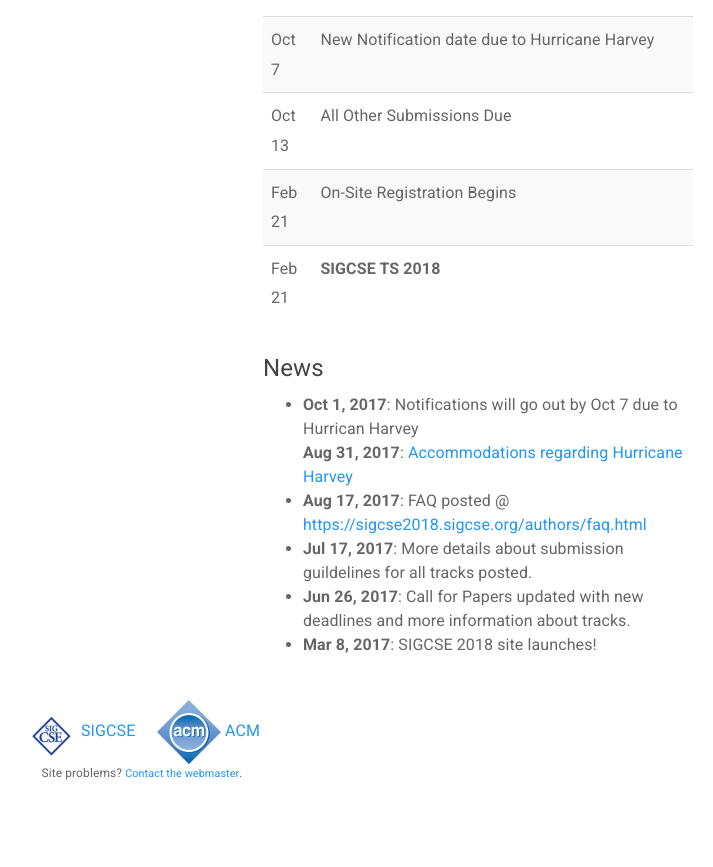
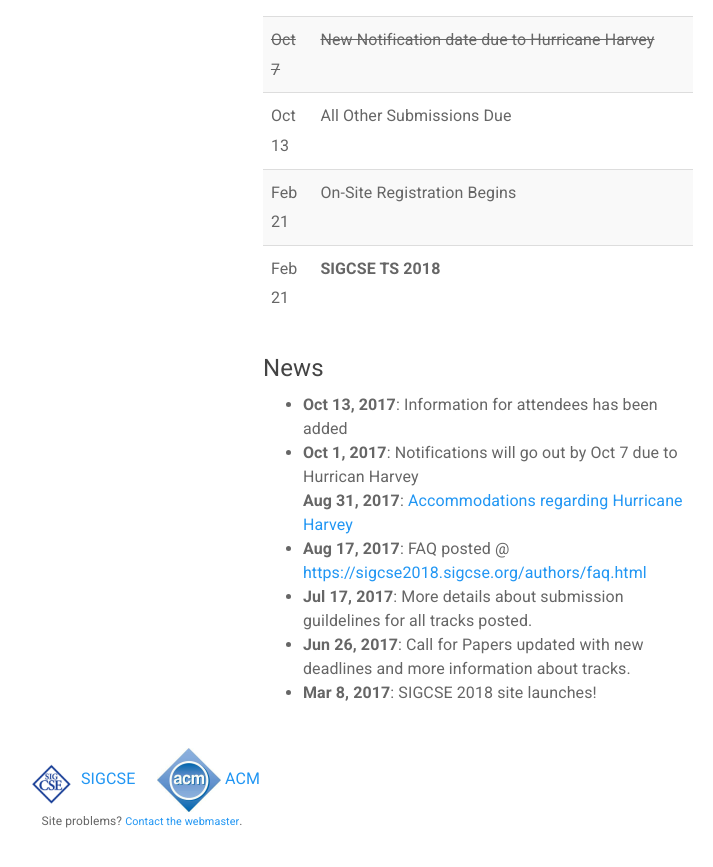
Before and after one commit to sigcsets/sigcse2018, a Jekyll site: the page built from index.html, in a window 1280 px wide and 900 px high, scrolled down 752 px. Shown: the top 867 px of the window, without its empty margins (483-1196 px from the left). Built offline with Jekyll 4.4.1, drawn with Linux system fonts in a browser that asks for light colours.

Commit message:
news update

```diff
--- a/_includes/front-news.html
+++ b/_includes/front-news.html
@@ -1,4 +1,8 @@
 <ul>
+    <li>
+        <strong>Oct 13, 2017</strong>:
+        Information for attendees has been added
+      </li>
   <li>
     <strong>Oct 1, 2017</strong>:
     Notifications will go out by Oct 7 due to Hurrican Harvey
--- a/index.html
+++ b/index.html
@@ -114,8 +114,8 @@ layout: default
             <td> <s>Full Papers, Panels, Special Sessions &amp; Workshops Due</s> </td>
           </tr>
           <tr>
-            <td>Oct 7</td>
-            <td>New Notification date due to Hurricane Harvey</td>
+            <td><s>Oct 7</s></td>
+            <td><s>New Notification date due to Hurricane Harvey</s></td>
           </tr>
           <tr>
             <td> Oct 13 </td>
```
